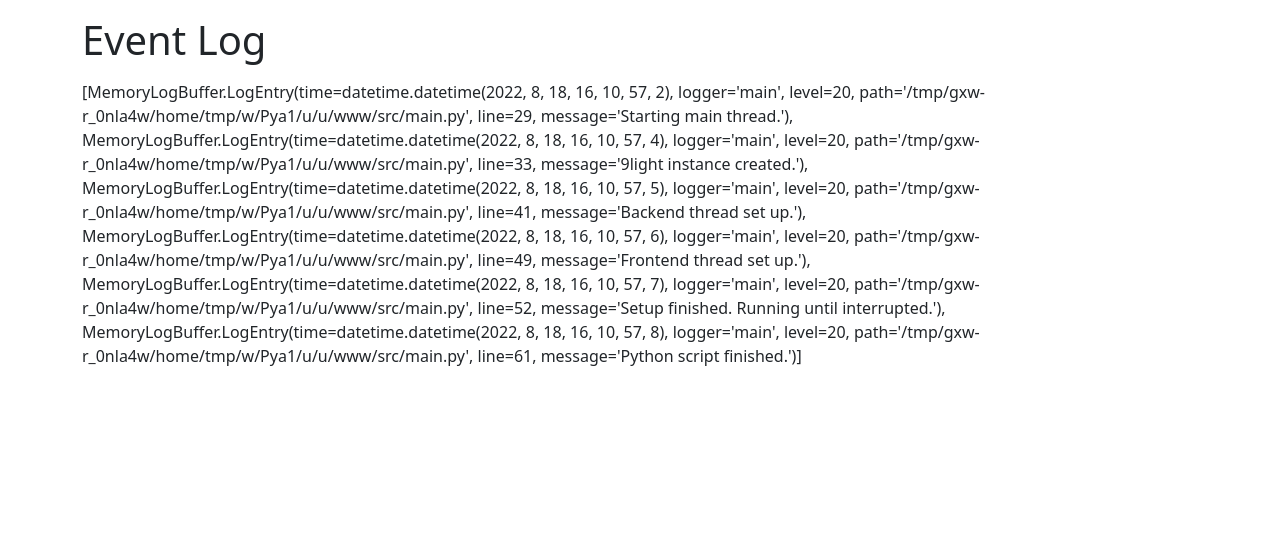
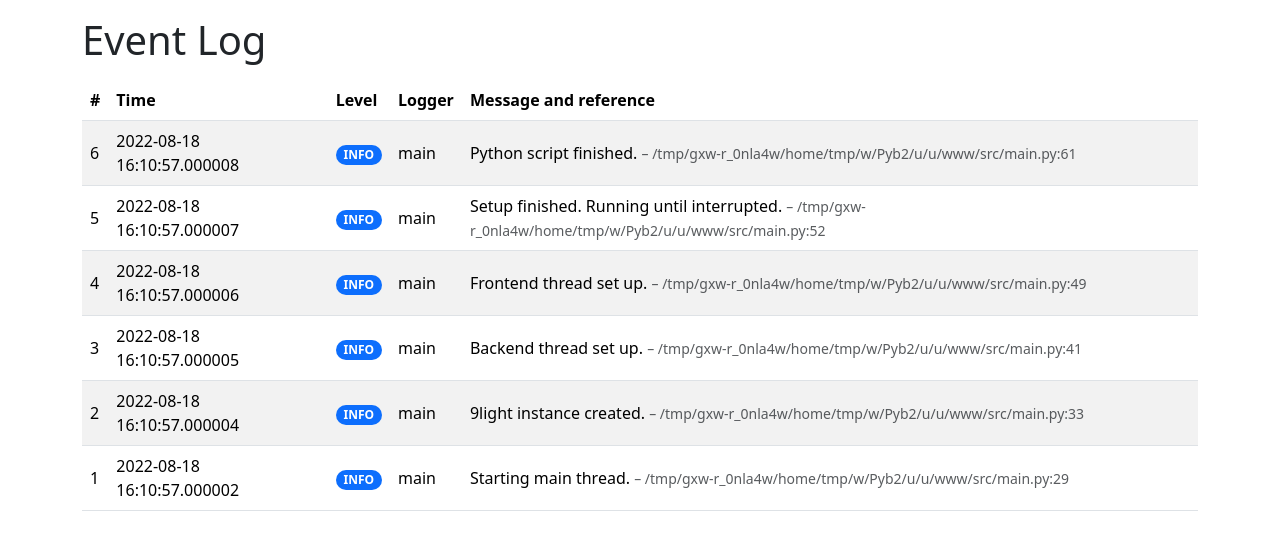
Before and after one commit to nbe95/home-office-light, a Flask app: page /events in a window 1280 px wide. Shown: the part 56-606 px from the top of the page. Run offline with Flask 2, Linux system fonts and the light colour scheme; parts of the project's set-up code (start-up, migrations or seed data) failed here and were passed over; some libraries are stand-ins or nearby versions.

Commit message:
Add event overview page

```diff
--- a/src/logger.py
+++ b/src/logger.py
@@ -19,6 +19,7 @@ class MemoryLogBuffer(BufferingHandler):
 
     @dataclass
     class LogEntry:
+        no: int
         time: datetime
         logger: str
         level: int
@@ -28,6 +29,7 @@ class MemoryLogBuffer(BufferingHandler):
 
     # Static list to hold messages from all loggers
     capacity: int = LOG_BUFFER_CAPACITY
+    entry_count: int = 0
     entries: List[LogEntry] = []
 
     def __init__(self) -> None:
@@ -37,27 +39,30 @@ class MemoryLogBuffer(BufferingHandler):
     def flush(self) -> None:
         record: LogRecord
         for record in self.buffer:
-            MemoryLogBuffer.entries.append(
-                MemoryLogBuffer.LogEntry(
-                    datetime.fromtimestamp(record.created),
-                    record.name,
-                    record.levelno,
-                    record.pathname,
-                    record.lineno,
-                    record.message,
-                )
-            )
-            MemoryLogBuffer.entries = MemoryLogBuffer.entries[
-                -MemoryLogBuffer.capacity :
-            ]
+            MemoryLogBuffer.add_entry(record)
         super().flush()
 
     def shouldFlush(self, record: LogRecord) -> bool:
         return True
 
+    def add_entry(record: LogRecord) -> None:
+        MemoryLogBuffer.entry_count += 1
+        MemoryLogBuffer.entries.append(MemoryLogBuffer.LogEntry(
+            MemoryLogBuffer.entry_count,
+            datetime.fromtimestamp(record.created),
+            record.name,
+            record.levelno,
+            record.pathname,
+            record.lineno,
+            record.message,
+        ))
+        MemoryLogBuffer.entries = MemoryLogBuffer.entries[
+            -MemoryLogBuffer.capacity :
+        ]
+
     @staticmethod
     def get_entries() -> List[LogEntry]:
-        return MemoryLogBuffer.entries
+        return reversed(MemoryLogBuffer.entries)
 
 
 def get_logger(name: str, log_level: int = LOG_LEVEL) -> Logger:
--- a/templates/events.html
+++ b/templates/events.html
@@ -6,6 +6,37 @@
     <div class="container" role="main">
         <h1>Event Log</h1>
 
-        {{ events }}
+        <table class="table table-striped table-hover align-middle">
+            <thead>
+                <tr>
+                    <th>#</th>
+                    <th>Time</th>
+                    <th>Level</th>
+                    <th>Logger</th>
+                    <th>Message and reference</th>
+                </tr>
+            </thead>
+            <tbody>
+                {% for entry in events %}
+                <tr>
+                    <td>{{ entry.no }}</td>
+                    <td>{{ entry.time }}</td>
+                    <td>
+                        {% if entry.level == 10 %}<span class="badge rounded-pill bg-secondary">DEBUG</span>{% endif %}
+                        {% if entry.level == 20 %}<span class="badge rounded-pill bg-primary">INFO</span>{% endif %}
+                        {% if entry.level == 30 %}<span class="badge rounded-pill bg-warning">WARNING</span>{% endif %}
+                        {% if entry.level == 40 %}<span class="badge rounded-pill bg-danger">ERROR</span>{% endif %}
+                        {% if entry.level == 50 %}<span class="badge rounded-pill bg-dark">CRITICAL</span>{% endif %}
+                    </td>
+                    <td>{{ entry.logger }}</td>
+                    <td>
+                        <span>{{ entry.message }}</span>
+                        <span class="small text-muted">&ndash; {{ entry.path }}:{{ entry.line }}</span>
+                    </td>
+                </tr>
+                {% endfor %}
+            </tbody>
+        </table>
+
     </div>
 {% endblock %}
```
